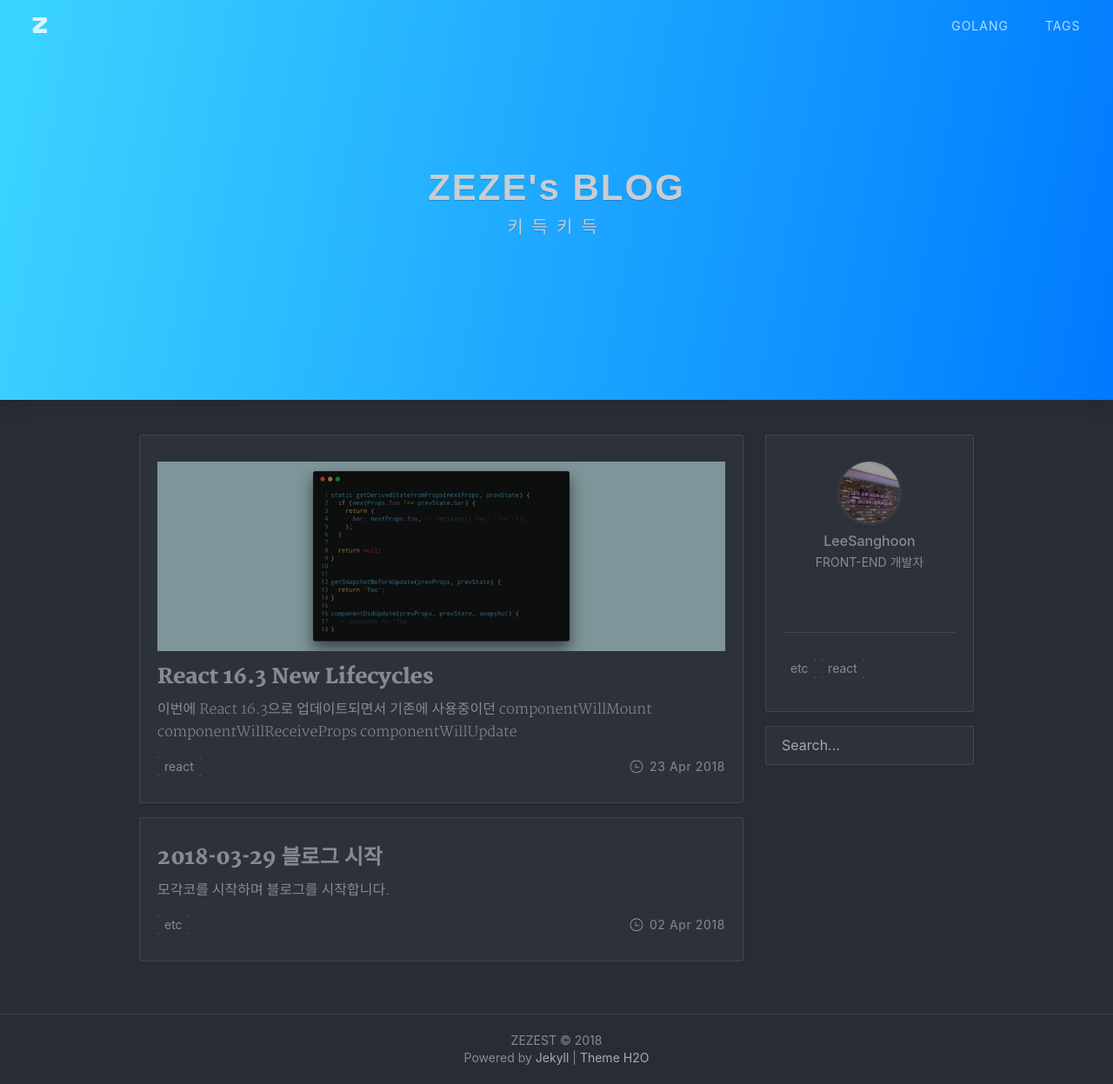
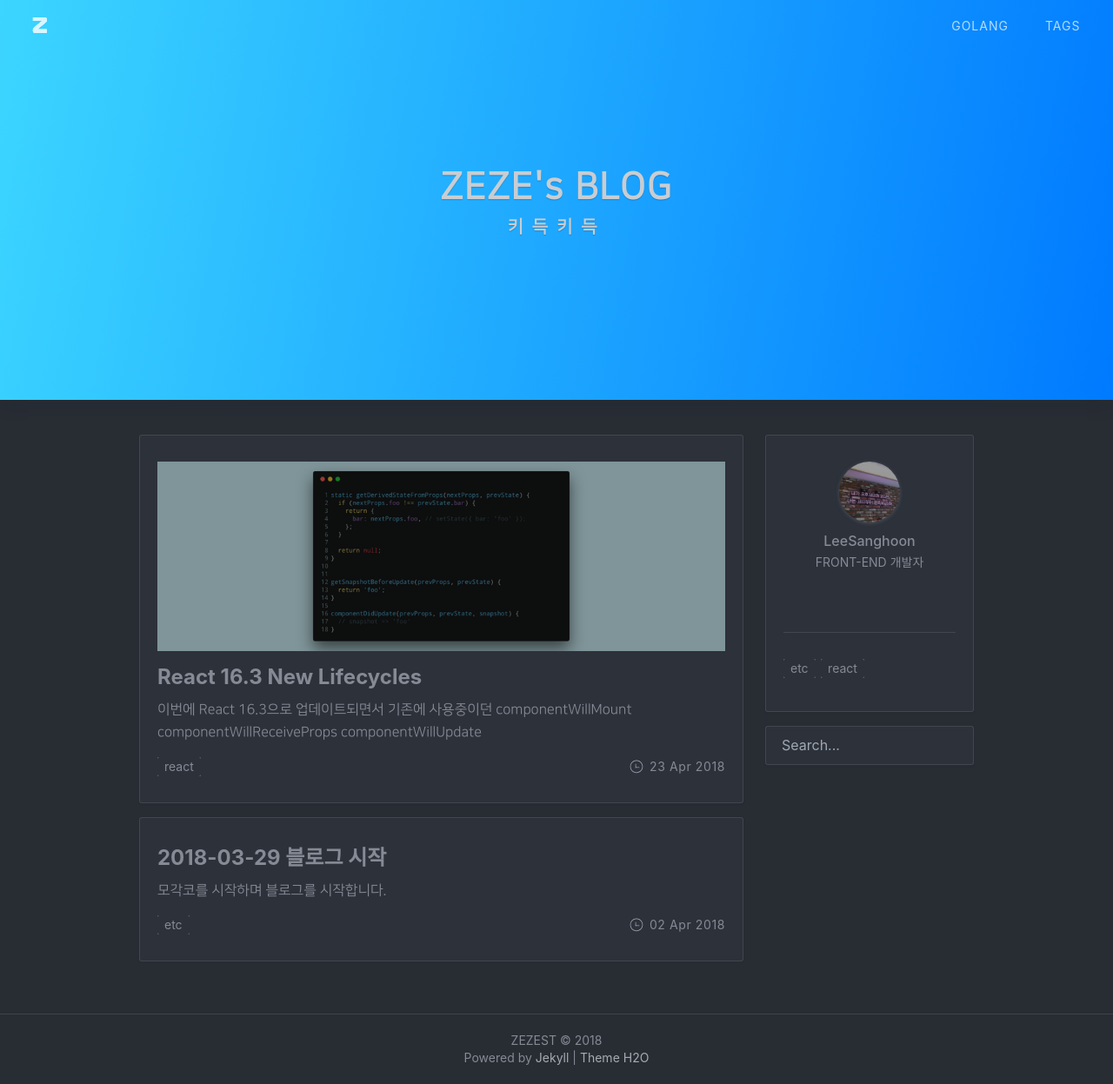
Before and after one commit to zezest/zezest.github.io, a Jekyll site: the page built from index.html, in a window 1280 px wide and 1247 px high. Shown: the whole window at 87% size. Built offline with Jekyll 4.4.1, drawn with Linux system fonts in a browser that asks for light colours; nearby versions of some CDN libraries; some web fonts are replaced; the list of posts is cut into pages by our own code; a style sheet for code colours, icons or effects is not loaded.

Commit message:
config 변경, 폰트 변경

```diff
--- a/_config.yml
+++ b/_config.yml
@@ -9,18 +9,12 @@ baseurl: "" # the subpath of your site, e.g. /blog
 # Navigation links
 nav:
   home: '/'
-  goLang: '/goLang.html'
-  tags: '/tags.html'
+  goLang: '/goLang'
+  tags: '/tags'
 
 # Footer
 footer:
   since: 2018
-
-# Author
-author: 'LeeSanghoon'
-nickname: 'ZEZE'
-bio: 'FRONT-END 개발자'
-avatar: '/assets/img/profile.jpg'
 
 # Search
 search: true
@@ -80,7 +74,7 @@ RSS: false
 
 # Permalink
 # See: https://github.com/kaeyleo/jekyll-theme-H2O/issues/35
-permalink: /:year/:month/:day/:title.html
+permalink: /:year/:month/:day/:title
 
 # Plugins
 plugins_dir: [jekyll-paginate]
--- /dev/null
+++ b/_data/author.json
@@ -0,0 +1,6 @@
+{
+  "author": "LeeSanghoon",
+  "nickname": "ZEZE",
+  "bio": "FRONT-END 개발자",
+  "avatar": "/assets/img/profile.jpg"
+}
--- /dev/null
+++ b/_data/sns.json
@@ -0,0 +1,5 @@
+{
+  "github": "//github.com/zezest",
+  "instagram": "//www.instagram.com/isanghoon92",
+  "email": "mailto:zeze.lsh@gmail.com"
+}
--- a/_includes/head.html
+++ b/_includes/head.html
@@ -1,6 +1,7 @@
 <head>
   <meta charset="UTF-8">
   <meta name="viewport" content="width=device-width, initial-scale=1, shrink-to-fit=no">
+  <meta name="theme-color" content="#FF0000">
   <title>{% if page.title %}{{ page.title }} - {{ site.title }}{% else %}{{ site.title }}{% endif %}</title>
   <meta name="author" content="{{ site.author }}">
   <meta name="description" content="{{ site.description }}">
--- a/_includes/post-head.html
+++ b/_includes/post-head.html
@@ -1,6 +1,7 @@
 <head>
   <meta charset="UTF-8">
   <meta name="viewport" content="width=device-width, initial-scale=1, shrink-to-fit=no">
+  <meta name="theme-color" content="#FF0000">
   <title>{% if page.title %}{{ page.title }} - {{ site.title }}{% else %}{{ site.title }}{% endif %}</title>
   <meta name="author" content="{{ site.author }}">
   <meta name="description" content="{% if page.title %}{{ page.title }}{% else %}{{ site.title }}{% endif %}">
--- a/_layouts/post.html
+++ b/_layouts/post.html
@@ -13,7 +13,7 @@
     <div class="post-wrapper">
       <div class="post-tags">
         {% if page.tags.size > 0 %} {% for tag in page.tags %}
-        <a href="{{ " tags# " | append: tag | absolute_url }}" class="post-tag">{{ tag }}</a>
+        <a href="/tags#{{ tag }}" class="post-tag">{{ tag }}</a>
         {% endfor %} {% endif %}
       </div>
       <h1>{{ page.title }}</h1>
@@ -57,9 +57,9 @@
       <div class="bio">
         <p>{{ site.bio }}</p>
       </div>
-      {% if site.sns.size > 0 %}
+      {% if site.data.sns.size > 0 %}
       <ul class="sns-links">
-        {% for s in site.sns %}
+        {% for s in site.data.sns %}
         <li>
           <a href="{{ s[1] }}" target="_blank" rel="noopener noreferrer">
             <i class="iconfont icon-{{ s[0] }}"></i>
--- a/dev/sass/base.scss
+++ b/dev/sass/base.scss
@@ -1,11 +1,11 @@
 /** Font **/
 @font-face {
-    font-family: "Merriweather";
-    src: url("../fonts/Merriweather-Black.ttf");
+    font-family: "TmonMonsori";
+    src: url("../fonts/TmonMonsori.ttf");
 }
 @font-face {
-    font-family: "Merriweather-Light";
-    src: url("../fonts/Merriweather-Light.ttf");
+    font-family: "NanumSquareR";
+    src: url("../fonts/NanumSquareR.ttf");
 }
 
 /*** Base ***/
--- a/dev/sass/common.scss
+++ b/dev/sass/common.scss
@@ -116,14 +116,13 @@
         padding-top: 190px;
         line-height: 38px;
         font-size: 42px;
-        font-family: 'Arial', 'Hiragino Sans GB', 'Microsoft YaHei', 'WenQuanYi Micro Hei', sans-serif;
-        font-weight: bold;
+        font-family: 'NanumSquareR', $fonts;
         letter-spacing: 2px;
         line-height: 52px;
     }
     h3 {
         font-size: 20px;
-        font-weight: normal;
+        font-family: 'NanumSquareR', $fonts;
         letter-spacing: 10px;
         margin-top: 8px;
     }
@@ -193,7 +192,7 @@
         .post-preview {
             position: relative;
             .post-title {
-                font-family: 'Merriweather', $fonts;
+                font-family: 'TmonMonsori', $fonts;
                 color: $color-f-primary;
                 font-size: 24px;
                 line-height: 32px;
@@ -208,7 +207,7 @@
             .post-excerpt {
                 margin-top: 8px;
                 font-size: 16px;
-                font-family: 'Merriweather-Light', $fonts;
+                font-family: 'NanumSquareR', $fonts;
                 line-height: 26px;
             }
         }
@@ -216,8 +215,8 @@
             height: 22px;
             margin-top: 16px;
             .post-tags {
+                display: inline-block;
                 float: left;
-                display: inline-block;
             }
             .post-date {
                 float: right;
@@ -544,7 +543,7 @@
 .markdown-body {
     width: $post-content-w;
     padding: 0 0 32px;
-    font-family: 'Merriweather-Light', $fonts;
+    font-family: 'NanumSquareR', $fonts;
     box-sizing: border-box;
 
     .highlight {
--- a/index.html
+++ b/index.html
@@ -34,7 +34,7 @@ description: 키득키득
       <footer class="post-meta">
         <div class="post-tags">
           {% if post.tags.size > 0 %} {% for tag in post.tags %}
-          <a href={{ "tags.html#" | append: tag | pretend: site.baseurl}} class="post-tag">{{ tag }}</a>
+          <a href="/tags#{{ tag }}" class="post-tag">{{ tag }}</a>
           {% endfor %} {% endif %}
         </div>
         <time class="post-date" datetime="{{ post.date | date:" %y-%m-%d " }}">{{ post.date | date_to_string }}</time>
@@ -48,15 +48,15 @@ description: 키득키득
     <div class="g-sidebar">
       <section class="author-card">
         <div class="avatar">
-          <img src="{{ site.avatar | prepend: site.baseurl }}" alt="">
+          <img src="{{ site.data.author.avatar | prepend: site.baseurl }}" alt="">
         </div>
-        <div class="author-name" rel="author">{{ site.author }}</div>
+        <div class="author-name" rel="author">{{ site.data.author.author }}</div>
         <div class="bio">
-          <p>{{ site.bio }}</p>
+          <p>{{ site.data.author.bio }}</p>
         </div>
-        {% if site.sns.size > 0 %}
+        {% if site.data.sns.size > 0 %}
         <ul id="sns-links" class="sns-links">
-          {% for s in site.sns %}
+          {% for s in site.data.sns %}
           <li>
             <a href="{{ s[1] }}" target="_blank" rel="noopener noreferrer">
               <i class="iconfont icon-{{ s[0] }}"></i>
@@ -70,7 +70,7 @@ description: 키득키득
       {% if site.recommend-tags and site.tags.size>0 %}
       <section class="tags-card">
         {% for tag in site.tags %} {% if forloop.index > site.recommend-condition-size %} {% break %} {% endif %}
-        <a href="{{ " tags.html# " | append: tag[0] | prepend: site.baseurl }}" class="tag">{{ tag[0]}}</a>
+        <a href="/tags#{{ tag[0] }}" class="tag">{{ tag[0] }}</a>
         {% endfor %}
       </section>
       {% endif %}
```
Also changed, not shown: _posts/2018-04-23-React_16.3-New-Lifecycles.md (+1 -1 lines), dev/sass/app.css (+11 -12 lines), assets/css/app.min.css, assets/fonts/Merriweather-Black.ttf (deleted), assets/fonts/Merriweather-Light.ttf (deleted), assets/fonts/NanumSquareR.ttf (added), 1 other file.
